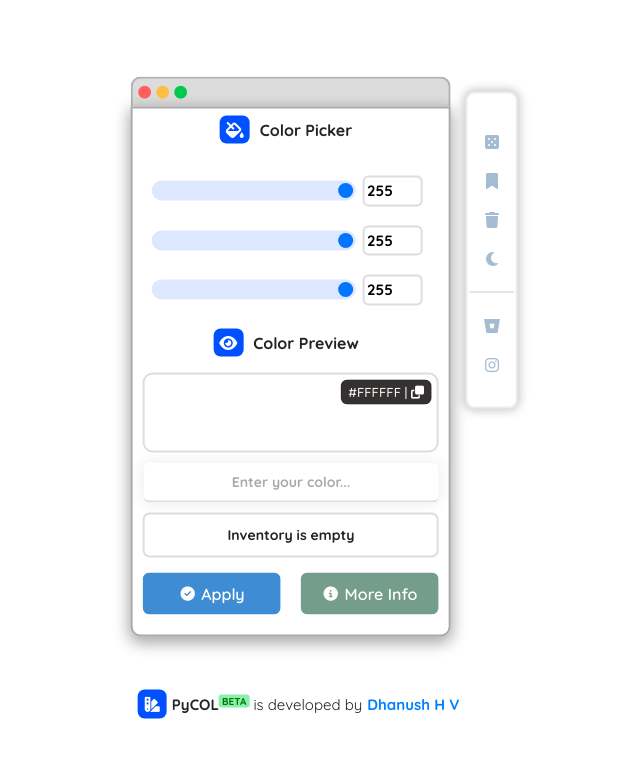
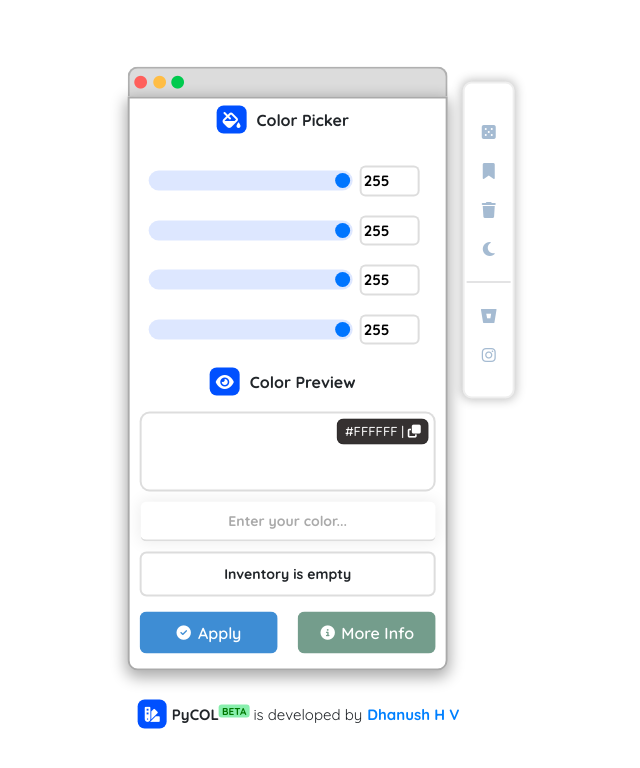
Before and after one commit to DHANUSH-web/pycol-web-react, a React (Create React App) app: page / in a window 1280 px wide. Shown: the top 768 px of the page, without its empty margins (344-984 px from the left). Built offline with nearby package versions, Linux system fonts and the light colour scheme.

Commit message:
Accesstools Updated

```diff
--- a/src/App.css
+++ b/src/App.css
@@ -34,7 +34,7 @@ body {
   min-height: 555px;
   padding: 0;
   margin: 0 auto;
-  display: flex;
+  display: inline-flex;
   align-items: flex-start;
 }
 
--- a/src/components/SeekBar.jsx
+++ b/src/components/SeekBar.jsx
@@ -1,8 +1,7 @@
 import React, { Component } from "react";
 import { setSpinBoxValues, getSliderValues, triggerSliders } from "./utils";
-import 'tippy.js/dist/tippy.css';
-import './SeekBar.css';
-
+import "tippy.js/dist/tippy.css";
+import "./SeekBar.css";
 
 class SeekBar extends Component {
   render() {
@@ -10,18 +9,71 @@ class SeekBar extends Component {
       <div className="progress_container">
         <div className="RSlider">
           <input type="range" defaultValue={ 255 } max={255} className="RSlide" id="RSlide" onChange={ () => setSpinBoxValues(getSliderValues()) }/>
-                    <input type="number" defaultValue={ 255 } placeholder="Red" className="RSet" id="RSet" onChange={ () => triggerSliders('RSet', 'RSlide') } />
+          <input
+            type="number"
+            defaultValue={255}
+            placeholder="Red"
+            className="RSet"
+            id="RSet"
+            onChange={() => triggerSliders("RSet", "RSlide")}
+          />
         </div>
         <div className="GSlider">
-                    <input type="range" defaultValue={ 255 } max={255} className="GSlide" id="GSlide" onChange={ () => setSpinBoxValues(getSliderValues()) }/>
-                    <input type="number" defaultValue={ 255 } placeholder="Green" className="GSet" id="GSet" onInput={ () => triggerSliders('GSet', 'GSlide') } />
+          <input
+            type="range"
+            defaultValue={255}
+            max={255}
+            className="GSlide"
+            id="GSlide"
+            onChange={() => setSpinBoxValues(getSliderValues())}
+          />
+          <input
+            type="number"
+            defaultValue={255}
+            placeholder="Green"
+            className="GSet"
+            id="GSet"
+            onInput={() => triggerSliders("GSet", "GSlide")}
+          />
         </div>
         <div className="BSlider">
-                    <input type="range" defaultValue={ 255 } max={255} className="BSlide" id="BSlide" onChange={ () => setSpinBoxValues(getSliderValues()) } />
-                    <input type="number" defaultValue={ 255 } placeholder="Blue" className="BSet" id="BSet" onChange={ () => triggerSliders('BSet', 'BSlide') } />
+          <input
+            type="range"
+            defaultValue={255}
+            max={255}
+            className="BSlide"
+            id="BSlide"
+            onChange={() => setSpinBoxValues(getSliderValues())}
+          />
+          <input
+            type="number"
+            defaultValue={255}
+            placeholder="Blue"
+            className="BSet"
+            id="BSet"
+            onChange={() => triggerSliders("BSet", "BSlide")}
+          />
+        </div>
+        <div className="BSlider">
+          <input
+            type="range"
+            defaultValue={255}
+            max={255}
+            className="BSlide"
+            id="BSlide"
+            onChange={() => setSpinBoxValues(getSliderValues())}
+          />
+          <input
+            type="number"
+            defaultValue={255}
+            placeholder="Blue"
+            className="BSet"
+            id="BSet"
+            onChange={() => triggerSliders("BSet", "BSlide")}
+          />
         </div>
       </div>
-        )
+    );
   }
 }
 
--- a/src/components/utils.jsx
+++ b/src/components/utils.jsx
@@ -1,6 +1,7 @@
 import toast from "react-hot-toast";
 import tippy from "tippy.js";
 import "tippy.js/animations/scale.css";
+import { ModalOverlay } from "@chakra-ui/react";
 
 export const getSliderValues = () => {
   let r = parseInt(document.getElementById("RSlide").value);
```
Lines whose indentation alone changed are shown as unchanged.
